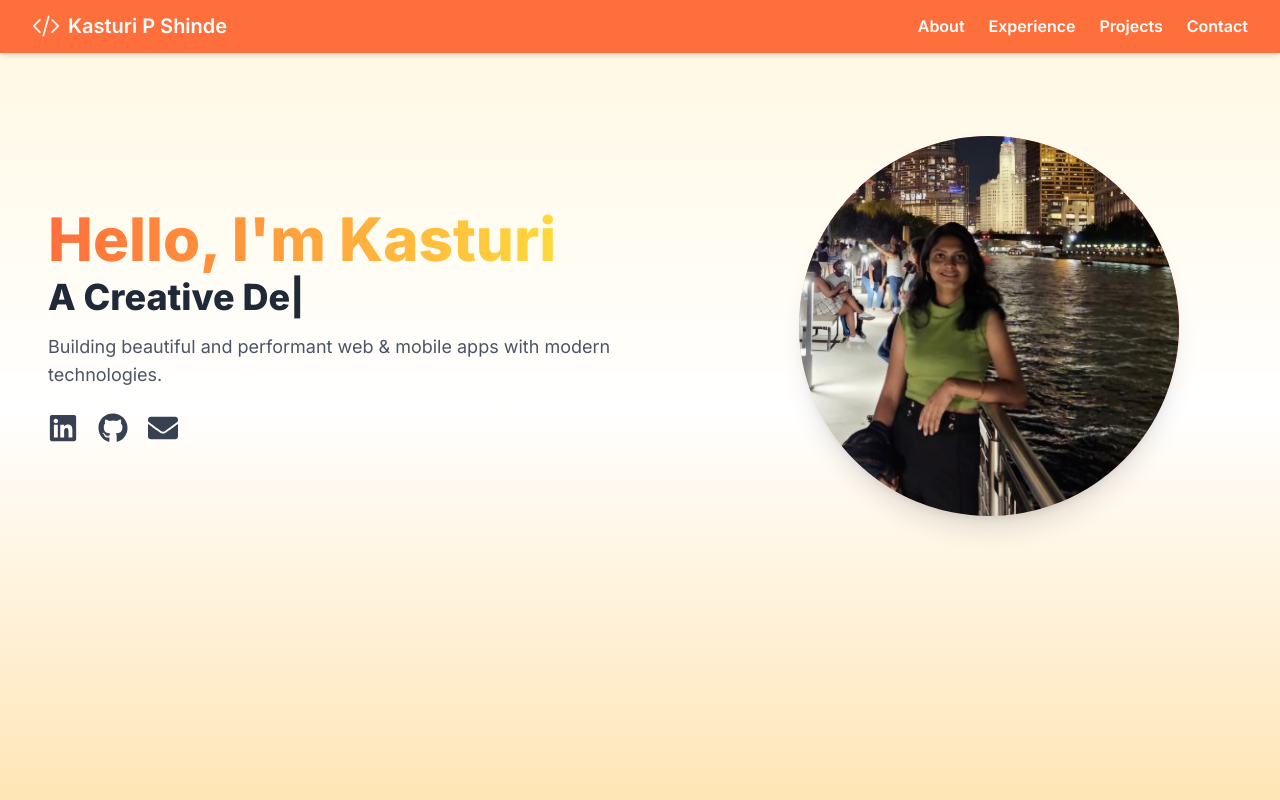
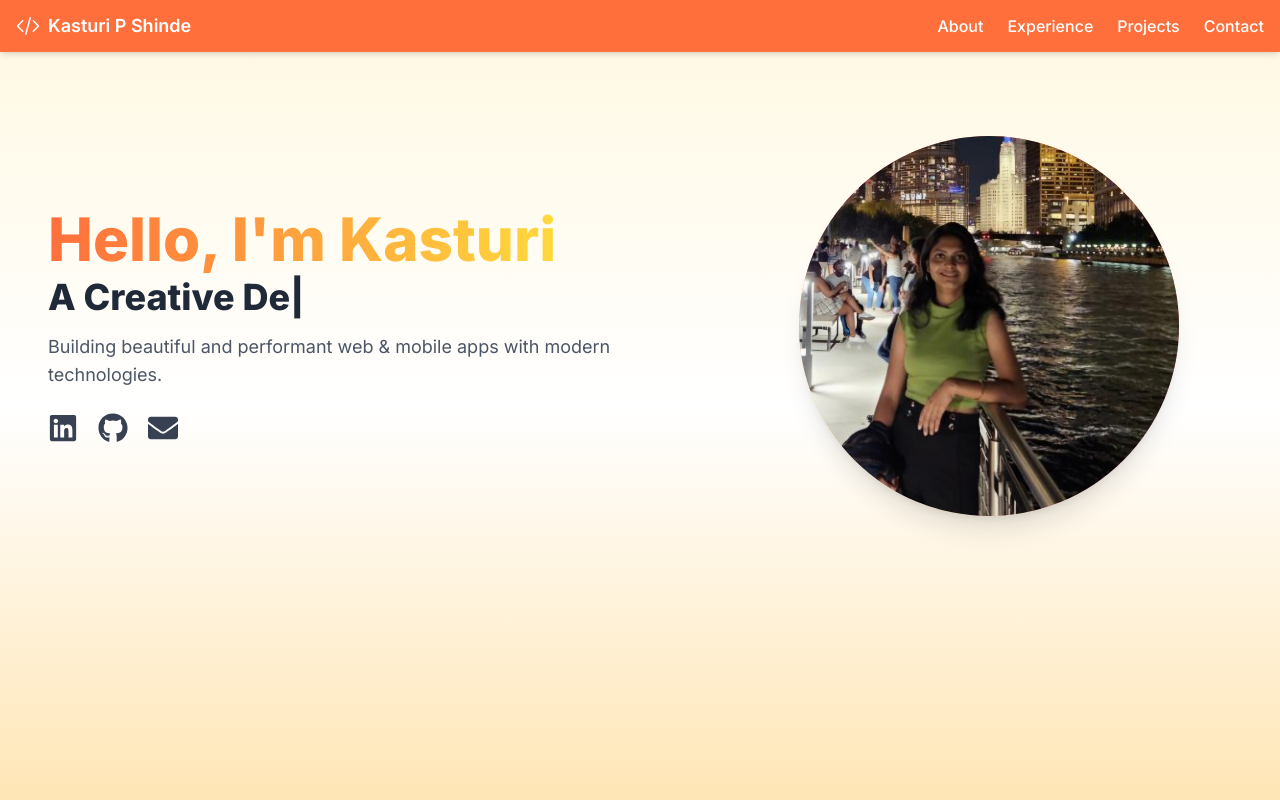
Before and after one commit to kasturi-23/_Portfolio, a Next.js app: page / in a window 1280 px wide. Shown: the top 800 px of the page. Built offline with nearby package versions, Linux system fonts and the light colour scheme.

Commit message:
Refactor Navbar component for cleaner structure

```diff
--- a/src/app/components/Navbar.jsx
+++ b/src/app/components/Navbar.jsx
@@ -19,21 +19,21 @@ const Navbar = () => {
   const [navbarOpen, setNavbarOpen] = useState(false);
 
   return (
-    <nav className="fixed top-0 left-0 right-0 z-50 bg-[#FF6F3C] border-b border-[#FF6F3C] shadow-md">
-      <div className="max-w-7xl mx-auto flex flex-wrap items-center justify-between px-4 sm:px-6 lg:px-8 py-2 md:py-3">
+    <nav className="fixed top-0 left-0 right-0 z-50 bg-[#FF6F3C] shadow-md">
+      <div className="max-w-7xl mx-auto flex items-center justify-between px-4 py-3">
+
         {/* Logo */}
-        <Link href="/" className="flex items-center space-x-2 text-white">
-          <CodeBracketIcon className="h-6 w-6 md:h-7 md:w-7 text-white" />
-          <span className="text-base sm:text-lg md:text-xl font-semibold">
+        <Link href="/" className="flex items-center gap-2 text-white">
+          <CodeBracketIcon className="h-6 w-6" />
+          <span className="text-lg font-semibold">
             Kasturi P Shinde
           </span>
         </Link>
 
         {/* Mobile Menu Button */}
-        <div className="md:hidden">
         <button
           onClick={() => setNavbarOpen(!navbarOpen)}
-            className="text-white p-2 border rounded border-white hover:text-yellow-200 hover:border-yellow-200 transition"
+          className="md:hidden text-white border border-white p-2 rounded"
           aria-label="Toggle Menu"
         >
           {navbarOpen ? (
@@ -42,23 +42,20 @@ const Navbar = () => {
             <Bars3Icon className="h-6 w-6" />
           )}
         </button>
-        </div>
 
         {/* Desktop Menu */}
-        <div className="hidden md:block">
-          <ul className="flex space-x-4 md:space-x-6">
-            {navLinks.map((link, index) => (
-              <li key={index}>
+        <ul className="hidden md:flex gap-6">
+          {navLinks.map((link) => (
+            <li key={link.title}>
               <a
                 href={link.path}
-                  className="text-white text-sm md:text-base font-semibold hover:text-yellow-300 transition"
+                className="text-white text-base font-medium hover:text-yellow-300 transition"
               >
                 {link.title}
               </a>
             </li>
           ))}
         </ul>
-        </div>
       </div>
 
       {/* Mobile Menu Overlay */}
```
Lines whose indentation alone changed are shown as unchanged.
